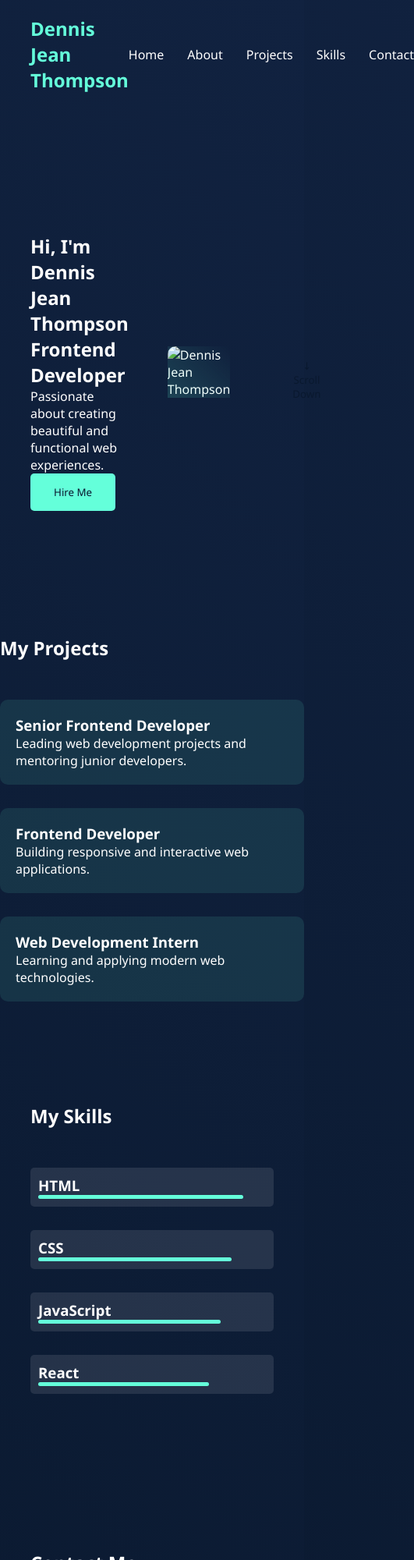
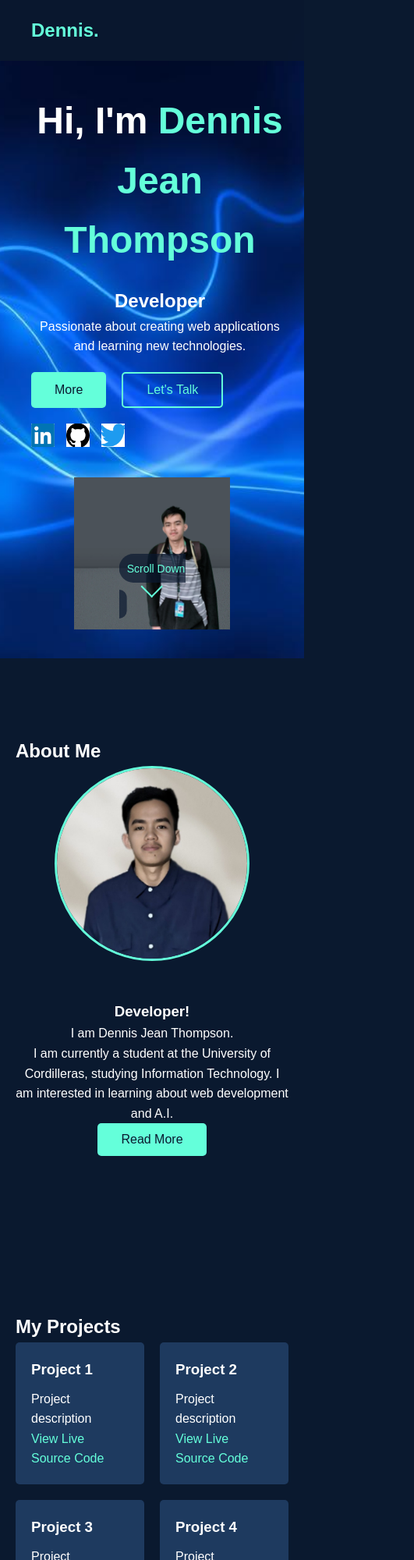
Before and after one commit to dennisjeanthompson/Personal-Portfolio, a plain HTML site: page index.html in a window 390 px wide. Shown: the top 2000 px of the page at 78% size, 531 px wide, since content can reach past the window. Drawn offline with Linux system fonts and the light colour scheme.

Commit message:
fixed some bugs

```diff
--- a/index.html
+++ b/index.html
@@ -1,310 +1,181 @@
 <!DOCTYPE html>
 <html lang="en">
 <head>
-    <meta charset="UTF-8">
-    <meta name="viewport" content="width=device-width, initial-scale=1.0">
+  <meta charset="UTF-8" />
+  <meta name="viewport" content="width=device-width, initial-scale=1.0" />
+  <link rel="stylesheet" href="style.css" />
+  <link rel="stylesheet" href="script.js" />
   <title>Portfolio Website</title>
-    <style>
-        /* Reset and base styles */
-        * {
-            margin: 0;
-            padding: 0;
-            box-sizing: border-box;
-            font-family: 'Segoe UI', Tahoma, Geneva, Verdana, sans-serif;
-        }
 
-        body {
-            background: linear-gradient(45deg, #0a192f, #112240);
-            color: #fff;
-        }
-
-        /* Navigation */
-        nav {
-            padding: 20px 10%;
-            display: flex;
-            justify-content: space-between;
-            align-items: center;
-            animation: fadeIn 1s ease;
-        }
-
-        .logo {
-            font-size: 24px;
-            font-weight: bold;
-            color: #64ffda;
-        }
-
-        .nav-links {
-            display: flex;
-            gap: 30px;
-        }
-
-        .nav-links a {
-            color: #fff;
-            text-decoration: none;
-            transition: color 0.3s;
-        }
-
-        .nav-links a:hover {
-            color: #64ffda;
-        }
-
-        /* Hero Section */
-        .hero {
-            min-height: 80vh;
-            display: flex;
-            align-items: center;
-            padding: 0 10%;
-            gap: 50px;
-        }
-
-        .hero-content {
-            flex: 1;
-            animation: slideIn 1s ease;
-        }
-
-        .hero-image {
-            flex: 1;
-            position: relative;
-        }
-
-        .hero-image img {
-            width: 100%;
-            max-width: 500px;
-            border-radius: 10px;
-            position: relative;
-        }
-
-        .hero-image::after {
-            content: '';
-            position: absolute;
-            top: 0;
-            left: 0;
-            width: 100%;
-            height: 100%;
-            background: linear-gradient(45deg, #64ffda33, transparent);
-            animation: glowPulse 2s infinite;
-        }
-
-        /* Journey Section */
-        .journey {
-            padding: 100px 10%;
-        }
-
-        .timeline {
-            position: relative;
-            margin-top: 50px;
-        }
-
-        .timeline-item {
-            margin: 30px 0;
-            padding: 20px;
-            background: rgba(100, 255, 218, 0.1);
-            border-radius: 10px;
-            position: relative;
-            animation: fadeIn 1s ease;
-        }
-
-        .timeline-item::before {
-            content: '';
-            position: absolute;
-            left: -20px;
-            top: 50%;
-            width: 10px;
-            height: 10px;
-            background: #64ffda;
-            border-radius: 50%;
-        }
-
-        /* Skills Section */
-        .skills {
-            padding: 100px 10%;
-        }
-
-        .skill-grid {
-            display: grid;
-            grid-template-columns: repeat(auto-fit, minmax(250px, 1fr));
-            gap: 30px;
-            margin-top: 50px;
-        }
-
-        .skill-bar {
-            background: rgba(255, 255, 255, 0.1);
-            border-radius: 5px;
-            padding: 10px;
-            position: relative;
-        }
-
-        .skill-progress {
-            height: 5px;
-            background: #64ffda;
-            border-radius: 5px;
-            transition: width 1s ease;
-        }
-
-        /* Contact Section */
-        .contact {
-            padding: 100px 10%;
-        }
-
-        form {
-            display: grid;
-            gap: 20px;
-            max-width: 600px;
-            margin: 50px auto;
-        }
-
-        input, textarea {
-            padding: 15px;
-            background: rgba(255, 255, 255, 0.1);
-            border: 1px solid rgba(100, 255, 218, 0.3);
-            border-radius: 5px;
-            color: #fff;
-        }
-
-        button {
-            padding: 15px 30px;
-            background: #64ffda;
-            color: #0a192f;
-            border: none;
-            border-radius: 5px;
-            cursor: pointer;
-            transition: transform 0.3s;
-        }
-
-        button:hover {
-            transform: translateY(-2px);
-        }
-
-        /* Animations */
-        @keyframes fadeIn {
-            from { opacity: 0; }
-            to { opacity: 1; }
-        }
-
-        @keyframes slideIn {
-            from { transform: translateX(-100px); opacity: 0; }
-            to { transform: translateX(0); opacity: 1; }
-        }
-
-        @keyframes glowPulse {
-            0% { opacity: 0.5; }
-            50% { opacity: 0.8; }
-            100% { opacity: 0.5; }
-        }
-    </style>
 </head>
 <body>
+  <!-- ---------- Navigation ---------- -->
   <nav>
-        <div class="logo">Dennis Jean Thompson</div>
-        <div class="nav-links">
-            <a href="#home">Home</a>
-            <a href="#about">About</a>
-            <a href="#projects">Projects</a>
-            <a href="#skills">Skills</a>
-            <a href="#contact">Contact</a>
-        </div>
+    <div class="logo">Dennis.</div>
+    <ul class="nav-links">
+      <li><a href="#home" class="active">Home</a></li>
+      <li><a href="#about">About</a></li>
+      <li><a href="#projects">Projects</a></li>
+      <li><a href="#skills">Skills</a></li>
+      <li><a href="#contact">Contact</a></li>
+    </ul>
   </nav>
 
-    <section class="hero" id="home">
-        <div class="hero-content">
-            <h1>Hi, I'm Dennis Jean Thompson</h1>
-            <h2>Frontend Developer</h2>
-            <p>Passionate about creating beautiful and functional web experiences.</p>
-            <button onclick="location.href='#contact'">Hire Me</button>
+  <!-- ---------- Home Section ---------- -->
+  <section id="home">
+    <div class="hero">
+      <div class="home-header">
+        <div class="home-text">
+          <h1>Hi, I'm <span class="highlight">Dennis Jean Thompson</span></h1>
+          <h2>Developer</h2>
+          <p>Passionate about creating web applications and learning new technologies.</p>
+          <div class="cta-buttons">
+            <button class="primary-btn">More</button>
+            <button class="secondary-btn">Let's Talk</button>
           </div>
-        <div class="hero-image">
-            <img src="/api/placeholder/500/600" alt="Dennis Jean Thompson">
+          <div class="social-links">
+            <a href="#" class="social-icon"><img src="photos/linkedin.png" alt="LinkedIn" class="social-logo" /></a>
+            <a href="#" class="social-icon"><img src="photos/github.png" alt="GitHub" class="social-logo" /></a>
+            <a href="#" class="social-icon"><img src="photos/twitter.png" alt="Twitter" class="social-logo" /></a>
           </div>
-        <!-- Scroll Down Button -->
-        <div class="scroll-down-container" style="text-align: center; margin-top: 20px;">
-            <button onclick="document.querySelector('#projects').scrollIntoView({ behavior: 'smooth' })" style="background: transparent; border: none; cursor: pointer;">
-                &#x2193; Scroll Down
-            </button>
         </div>
-    </section>
-
-    <section class="projects" id="projects">
-        <h2>My Projects</h2>
-        <div class="timeline">
-            <div class="timeline-item">
-                <h3>Senior Frontend Developer</h3>
-                <p>Leading web development projects and mentoring junior developers.</p>
+        <img src="photos/profile_aboutP.png" alt="Profile Picture" class="home-header-img" />
       </div>
-            <div class="timeline-item">
-                <h3>Frontend Developer</h3>
-                <p>Building responsive and interactive web applications.</p>
-            </div>
-            <div class="timeline-item">
-                <h3>Web Development Intern</h3>
-                <p>Learning and applying modern web technologies.</p>
+      <div class="scroll-down">
+        <a href="#about" class="scroll-btn">
+          <span>Scroll Down</span>
+          <div class="arrow"></div>
+        </a>
       </div>
     </div>
   </section>
 
-    <section class="skills" id="skills">
-        <h2>My Skills</h2>
-        <div class="skill-grid">
-            <div class="skill-bar">
-                <h3>HTML</h3>
-                <div class="skill-progress" style="width: 90%"></div>
+  <!-- ---------- About Section ---------- -->
+  <section id="about">
+    <div class="container">
+      <h2>About Me</h2>
+      <div class="about-content">
+        <div class="profile-img">
+          <img src="photos/profile_homeP.jpg" alt="Profile Picture" class="about-img" />
         </div>
-            <div class="skill-bar">
-                <h3>CSS</h3>
-                <div class="skill-progress" style="width: 85%"></div>
+        <div class="about-text">
+          <h3>Developer!</h3>
+          <p>I am Dennis Jean Thompson.</p>
+          <p>
+            I am currently a student at the University of Cordilleras, studying Information Technology.
+            I am interested in learning about web development and A.I.
+          </p>
+          <button class="primary-btn">Read More</button>
         </div>
-            <div class="skill-bar">
-                <h3>JavaScript</h3>
-                <div class="skill-progress" style="width: 80%"></div>
-            </div>
-            <div class="skill-bar">
-                <h3>React</h3>
-                <div class="skill-progress" style="width: 75%"></div>
       </div>
     </div>
   </section>
 
-    <section class="contact" id="contact">
-        <h2>Contact Me</h2>
-        <form id="contact-form">
-            <input type="text" placeholder="Your Name" required>
-            <input type="email" placeholder="Your Email" required>
-            <textarea rows="5" placeholder="Your Message" required></textarea>
-            <button type="submit">Send Message</button>
-        </form>
+  <!-- ---------- Projects Section ---------- -->
+  <section id="projects">
+    <div class="container">
+      <h2>My Projects</h2>
+      <div class="project-grid">
+
+        <div class="project-card">
+          <h3>Project 1</h3>
+          <p>Project description</p>
+          <div class="project-links">
+            <a href="#">View Live</a>
+            <a href="#">Source Code</a>
+          </div>
+        </div>
+        <div class="project-card">
+          <h3>Project 2</h3>
+          <p>Project description</p>
+          <div class="project-links">
+            <a href="#">View Live</a>
+            <a href="#">Source Code</a>
+          </div>
+        </div>
+        <div class="project-card">
+          <h3>Project 3</h3>
+          <p>Project description</p>
+          <div class="project-links">
+            <a href="#">View Live</a>
+            <a href="#">Source Code</a>
+          </div>
+        </div>
+        <div class="project-card">
+          <h3>Project 4</h3>
+          <p>Project description</p>
+          <div class="project-links">
+            <a href="#">View Live</a>
+            <a href="#">Source Code</a>
+          </div>
+        </div>
+        <div class="project-card">
+          <h3>Project 5</h3>
+          <p>Project description</p>
+          <div class="project-links">
+            <a href="#">View Live</a>
+            <a href="#">Source Code</a>
+          </div>
+        </div>
+        <div class="project-card">
+          <h3>Project 6</h3>
+          <p>Project description</p>
+          <div class="project-links">
+            <a href="#">View Live</a>
+            <a href="#">Source Code</a>
+          </div>
+        </div>
+
+
+      </div>
+    </div>
   </section>
 
-    <script>
-        // Smooth scroll for navigation
-        document.querySelectorAll('a[href^="#"]').forEach(anchor => {
-            anchor.addEventListener('click', function (e) {
-                e.preventDefault();
-                document.querySelector(this.getAttribute('href')).scrollIntoView({
-                    behavior: 'smooth'
-                });
-            });
-        });
+  <!-- ---------- Skills Section ---------- -->
+  <section id="skills">
+    <div class="container">
+      <h2>My Skills</h2>
+      <div class="skills-grid">
+        <div class="skills-column">
+          <h3>Coding Skills</h3>
+          <p>HTML</p>
+          <div class="skill-bar1" data-skill="HTML" data-percent="25"></div>
+          <p>CSS</p>
+          <div class="skill-bar2" data-skill="CSS" data-percent="20"></div>
+          <p>JavaScript</p>
+          <div class="skill-bar3" data-skill="JavaScript" data-percent="15"></div>
+        </div>
+        <div class="skills-column">
+          <h3>Professional Skills</h3>
+          <p>Web Design</p>
+          <div class="skill-bar4" data-skill="Web Design" data-percent="30"></div>
+          <p>UI/UX</p>
+          <div class="skill-bar5" data-skill="UI/UX" data-percent="40"></div>
+          <p>Responsive Design</p>
+          <div class="skill-bar6" data-skill="Responsive Design" data-percent="19"></div>
+        </div>
+      </div>
+    </div>
+  </section>
 
-        // Animate skill bars on scroll
-        const observer = new IntersectionObserver((entries) => {
-            entries.forEach(entry => {
-                if (entry.isIntersecting) {
-                    entry.target.style.width = entry.target.getAttribute('data-width');
-                }
-            });
-        });
+  <!-- ---------- Contact Section ---------- -->
+  <section id="contact">
+    <div class="container">
+      <h2>Contact Me!</h2>
+      <form id="contact-form">
+        <div class="form-grid">
+          <input type="text" placeholder="Full Name" required />
+          <input type="email" placeholder="Email Address" required />
+          <input type="text" placeholder="Mobile Number" />
+          <input type="text" placeholder="Email Subject" />
+          <textarea placeholder="Your Message" required></textarea>
+        </div>
+        <button type="submit" class="primary-btn">Submit</button>
+      </form>
+    </div>
+  </section>
 
-        document.querySelectorAll('.skill-progress').forEach(bar => {
-            bar.setAttribute('data-width', bar.style.width);
-            bar.style.width = '0';
-            observer.observe(bar);
-        });
 
-        // Form submission
-        document.getElementById('contact-form').addEventListener('submit', function(e) {
-            e.preventDefault();
-            alert('Thank you for your message! I will get back to you soon.');
-            this.reset();
-        });
-    </script>
+
 </body>
 </html>
--- a/style.css
+++ b/style.css
@@ -145,7 +145,7 @@
   .scroll-btn span {
     font-size: 14px;
   }
-  /* (The arrow below is static now, no keyframe animation) */
+
   .arrow {
     width: 20px;
     height: 20px;
@@ -275,7 +275,7 @@
     font-size: 14px;
     color: #961111;
   }
-  /* The filling part; width will be set via JS */
+
   .skill-fill {
     background: #64ffda;
     height: 100%;
```
Also changed, not shown: script.js (+4 -4 lines), asd.txt (deleted). Lines whose indentation alone changed are shown as unchanged.
